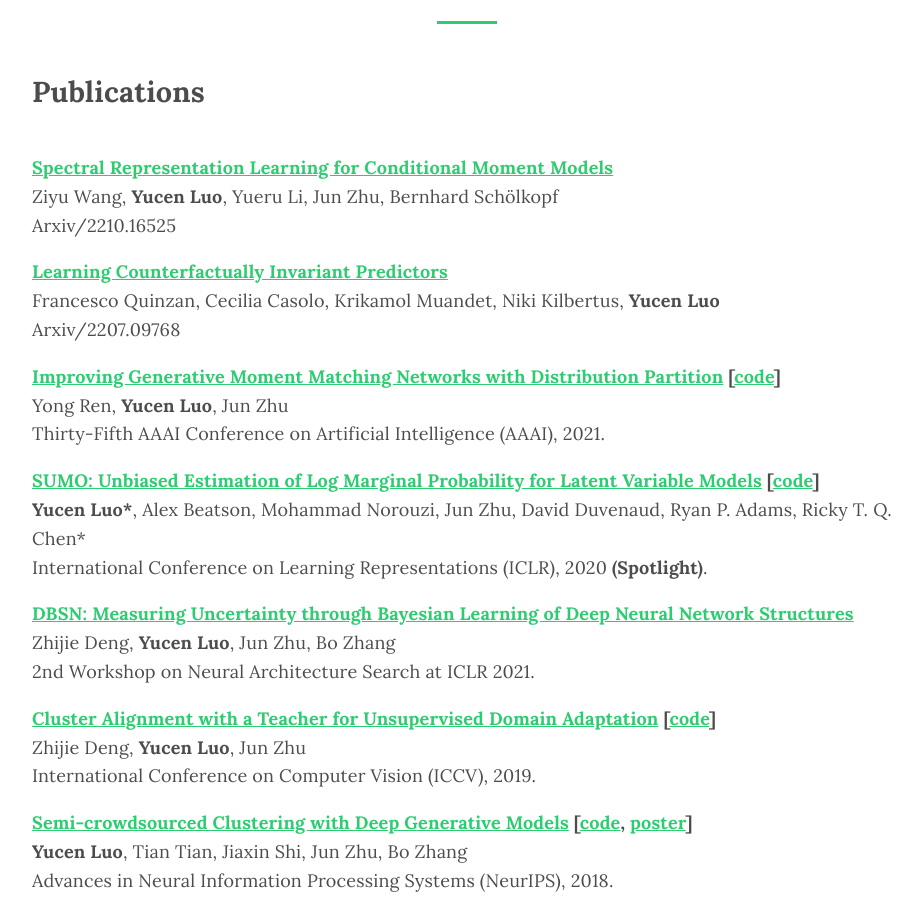
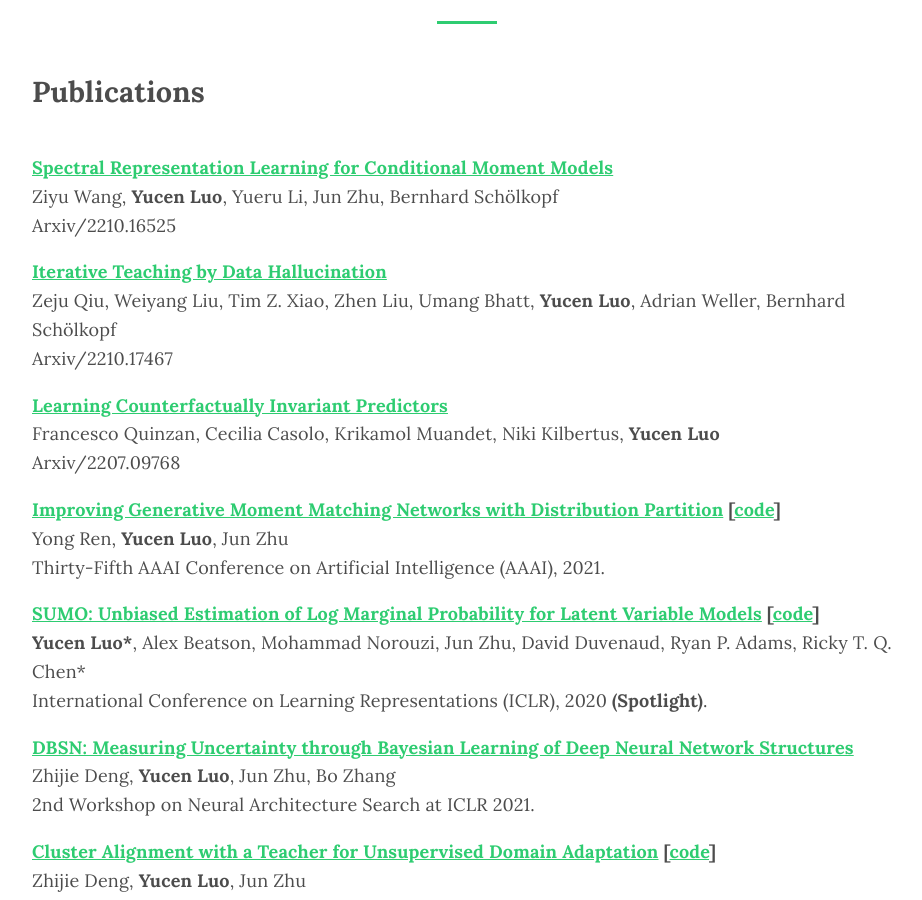
Before and after one commit to xinmei9322/xinmei9322.github.io, a Jekyll site: the page built from index.md, in a window 1280 px wide and 900 px high, scrolled down 733 px. Shown: the whole window, without its empty margins (173-1095 px from the left). Built offline with Jekyll 4.4.1, drawn with Linux system fonts in a browser that asks for light colours; some web fonts are replaced.

Commit message:
Update index.md

```diff
--- a/index.md
+++ b/index.md
@@ -35,6 +35,15 @@ I also spent time at Google Cloud AI, Beijing as a research intern, supervised b
 	    </tr>
 		<tr>
 		<td>
+	            <strong> <a href="https://arxiv.org/pdf/2210.17467.pdf">Iterative Teaching by Data Hallucination</a></strong>
+	        <br>
+		Zeju Qiu, Weiyang Liu, Tim Z. Xiao, Zhen Liu, Umang Bhatt, <strong>Yucen Luo</strong>, Adrian Weller, Bernhard Schölkopf
+	        <br>
+		<i> Arxiv/2210.17467</i>
+	        </td>
+	    </tr>
+		<tr>
+		<td>
 	            <strong> <a href="https://arxiv.org/pdf/2207.09768.pdf">Learning Counterfactually Invariant Predictors</a></strong>
 	        <br>
 	        Francesco Quinzan, Cecilia Casolo, Krikamol Muandet, Niki Kilbertus, <strong>Yucen Luo</strong>
@@ -44,7 +53,7 @@ I also spent time at Google Cloud AI, Beijing as a research intern, supervised b
 	    </tr>
 		<tr>
 		<td>
-	            <strong> <a href="https://ojs.aaai.org/index.php/AAAI/article/view/17133">Improving Generative Moment Matching Networks with Distribution Partition</a> [<a href="https://github.com/McGrady00H/AAA21-Improving-MMD-with-Distribution-Partition">code</a>]</strong>
+	            <strong> <a href="https://ojs.aaai.org/index.php/AAAI/article/view/17133">Improving Generative Moment Matching Networks with Distribution Partition</a> [<a href="https://xinmei9322.github.io/docs/AAA21-Improving-MMD-with-Distribution-Partition.zip">code</a>]</strong>
 	        <br>
 	        Yong Ren, <strong>Yucen Luo</strong>, Jun Zhu
 	        <br>
```
